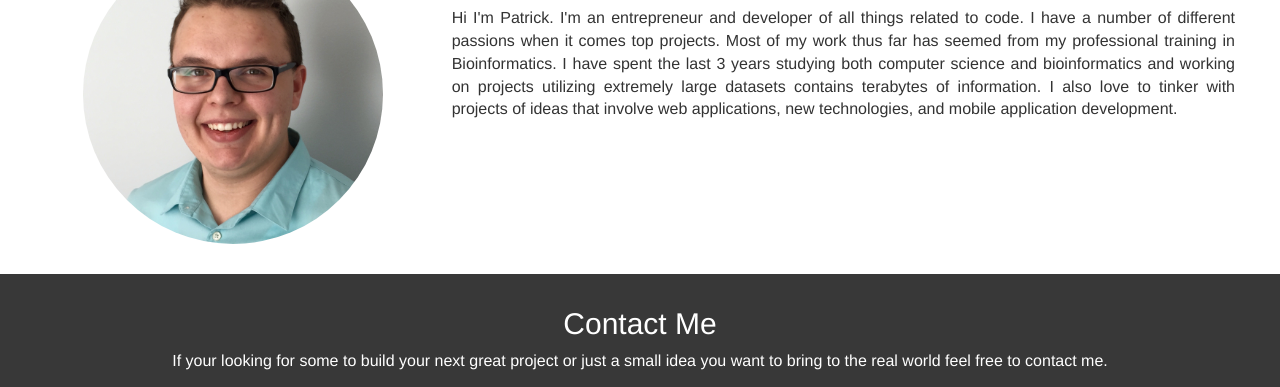
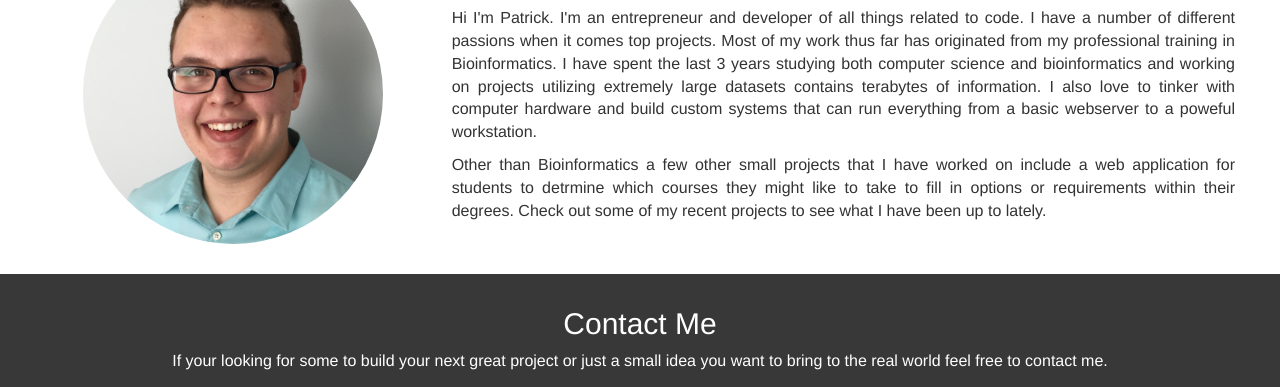
Before and after one commit to patrickcze/patrickcze.github.io, a plain HTML site: page index.html in a window 1280 px wide. Shown: the part 413-800 px from the top of the page. Drawn offline with nearby package versions, Linux system fonts and the light colour scheme.

Commit message:
Updated about me section

```diff
--- a/index.html
+++ b/index.html
@@ -81,7 +81,8 @@
             </div>
             <div class="col-md-8">
                 <h2 id="aboutMeHeader">About Me</h2>
-                <p>Hi I'm Patrick. I'm an entrepreneur and developer of all things related to code. I have a number of different passions when it comes top projects. Most of my work thus far has seemed from my professional training in Bioinformatics. I have spent the last 3 years studying both computer science and bioinformatics and working on projects utilizing extremely large datasets contains terabytes of information. I also love to tinker with projects of ideas that involve web applications, new technologies, and mobile application development. </p>
+                <p>Hi I'm Patrick. I'm an entrepreneur and developer of all things related to code. I have a number of different passions when it comes top projects. Most of my work thus far has originated from my professional training in Bioinformatics. I have spent the last 3 years studying both computer science and bioinformatics and working on projects utilizing extremely large datasets contains terabytes of information. I also love to tinker with computer hardware and build custom systems that can run everything from a basic webserver to a poweful workstation.</p>
+                <p>Other than Bioinformatics a few other small projects that I have worked on include a web application for students to detrmine which courses they might like to take to fill in options or requirements within their degrees. Check out some of my recent projects to see what I have been up to lately.</p>
             </div>
         </div>
 
```
